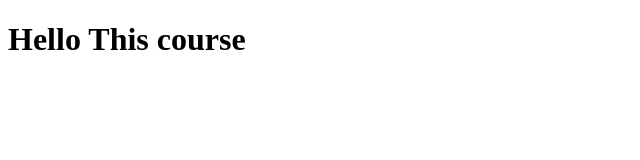
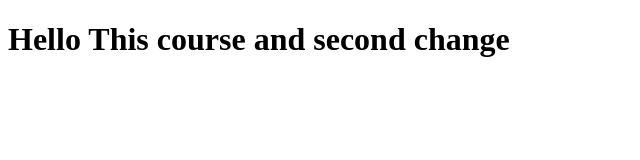
Before and after one commit to PasOnline/Learning, a plain HTML site: page site/index.html in a window 1280 px wide. Shown: the whole page, without its empty margins (0-640 px from the left). Drawn offline with Linux system fonts and the light colour scheme.

Commit message:
Small Change

```diff
--- a/site/index.html
+++ b/site/index.html
@@ -6,6 +6,6 @@
     <title>Hello Coursera!</title>
 </head>
 <body>
-    <h1>Hello This course</h1>
+    <h1>Hello This course and second change</h1>
 </body>
 </html>
```
